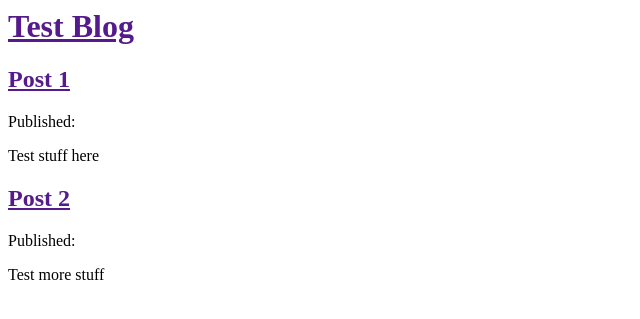
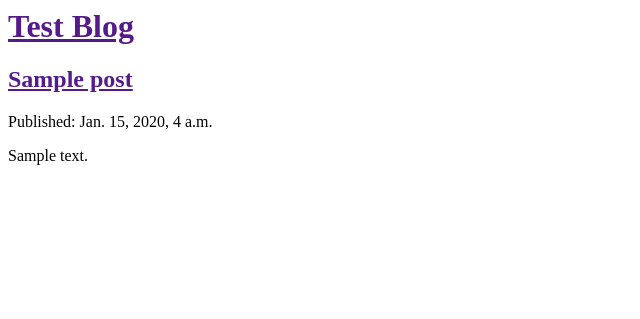
Before and after one commit to algernoncarlisle/dg, a Django app: template blog/templates/blog/post_list.html in a window 1280 px wide. Shown: the top 319 px of the page, without its empty margins (0-640 px from the left). Run offline with Django 3.2, Linux system fonts and the light colour scheme; the template is opened without the code that fills it: values that come from a table or form of the project are taken from there, others are empty; tables that the repository leaves empty hold one stand-in row (values such as "Sample post").

Commit message:
Modified main page template

```diff
--- a/blog/templates/blog/post_list.html
+++ b/blog/templates/blog/post_list.html
@@ -7,16 +7,12 @@
 			<h1><a href="">Test Blog</a></h1>
 		</div>
 
-		<div>
-			<h2><a href="">Post 1</a></h2>
-			<p>Published: </p>
-			<p>Test stuff here</p>
-		</div>
-
-		<div>
-			<h2><a href="">Post 2</a></h2>
-			<p>Published: </p>
-			<p>Test more stuff</p>
-		</div>
+		{% for post in posts %}
+			<div>
+				<h2><a href="">{{ post.title }}</a></h2>
+				<p>Published: {{ post.published_date }}</p>
+				<p>{{ post.text|linebreaks }}</p>
+			</div>
+		{% endfor %}
 	</body>
 </html>
--- a/blog/views.py
+++ b/blog/views.py
@@ -1,5 +1,7 @@
 from django.shortcuts import render
+from django.utils import timezone
+from .models import Post
 
-# Create your views here.
 def post_list(request):
-    return render(request, 'blog/post_list.html', {})
+    posts = Post.objects.filter(published_date__lte=timezone.now()).order_by('published_date')
+    return render(request, 'blog/post_list.html', {'posts': posts})
```
